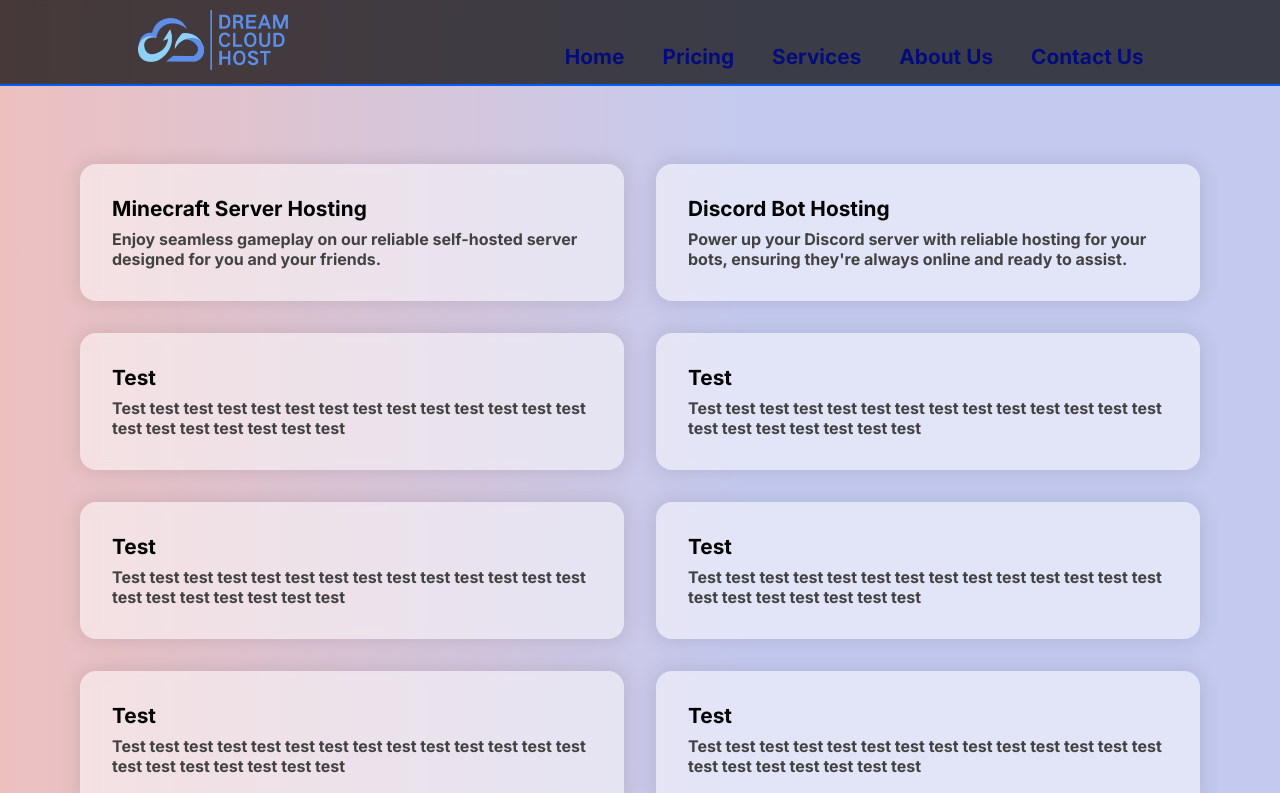
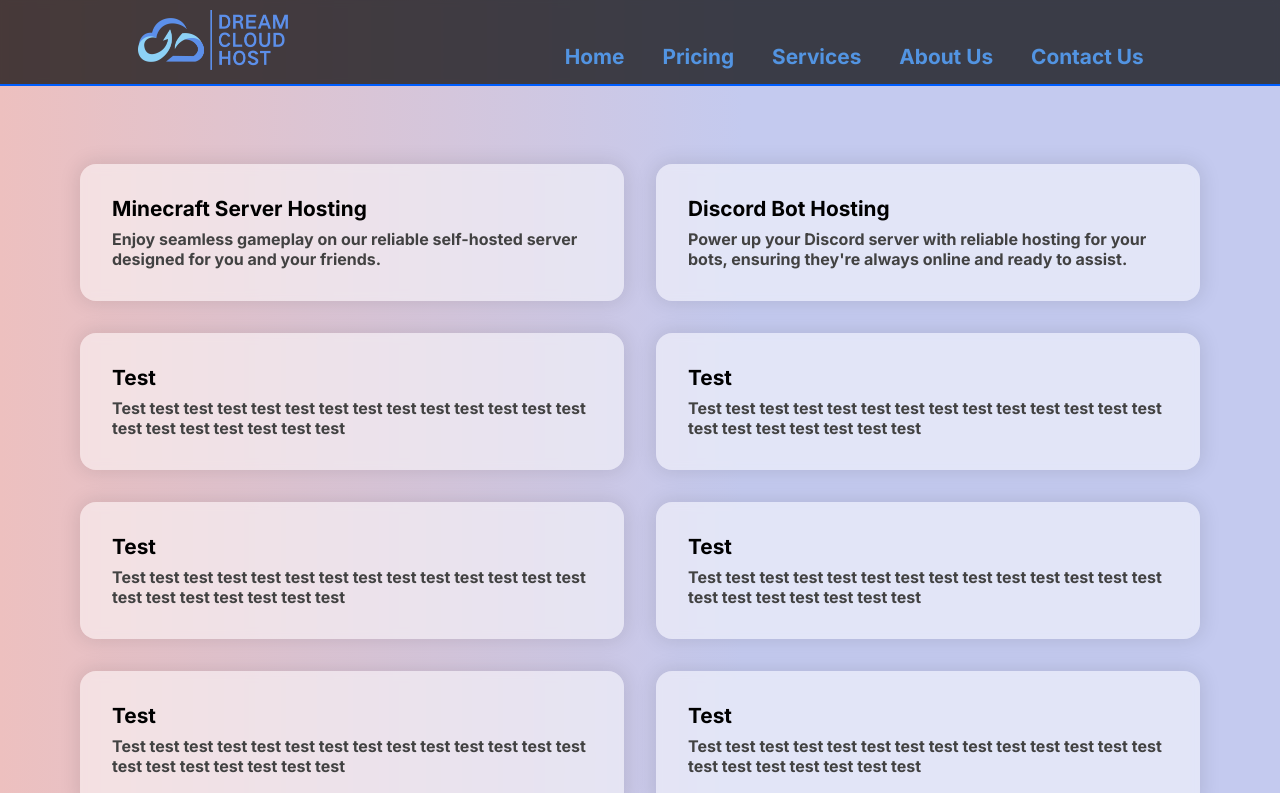
Before and after one commit to DreamCloudHosting/Website-Frontend, a Next.js app: page / in a window 1280 px wide. Shown: the top 793 px of the page. Built offline with nearby package versions, Linux system fonts and the light colour scheme.

Commit message:
Change navbar option color

```diff
--- a/components/Navbar/components/Option/Option.module.css
+++ b/components/Navbar/components/Option/Option.module.css
@@ -4,17 +4,14 @@
     text-align: center;
     padding: 15px 20px;
     margin: 0 -2px 0 0;
+    transition-duration: var(--transition-duration);
 }
 
 .option>p {
+    color: #5294e2;
     font-size: 1.3rem;
     padding: 0;
     margin: 0;
-}
-
-.option:hover {
-    background-color: rgb(166, 205, 231);
-    border-radius: 3px;
 }
 
 .option:hover .leftBorder {
```
